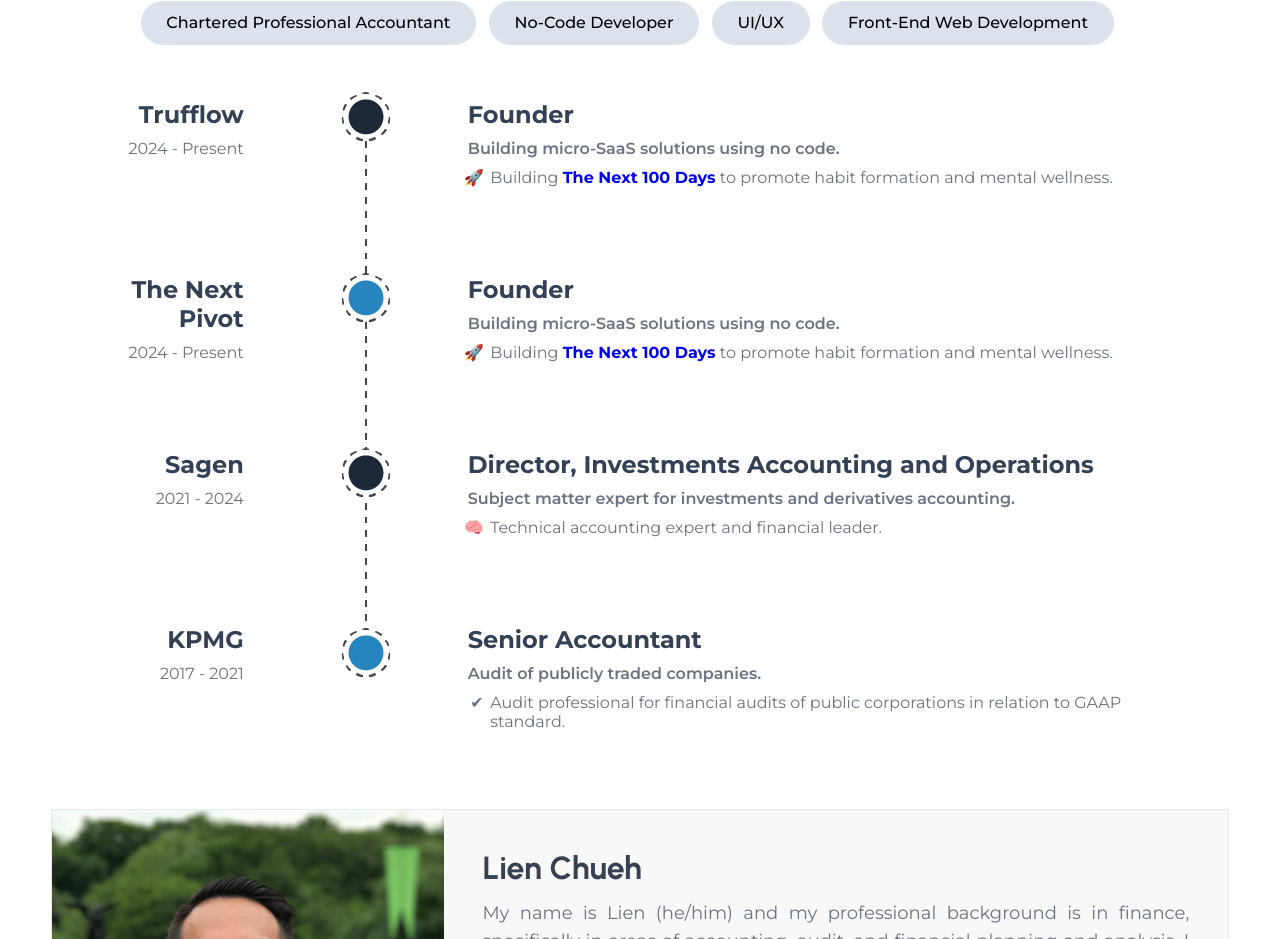
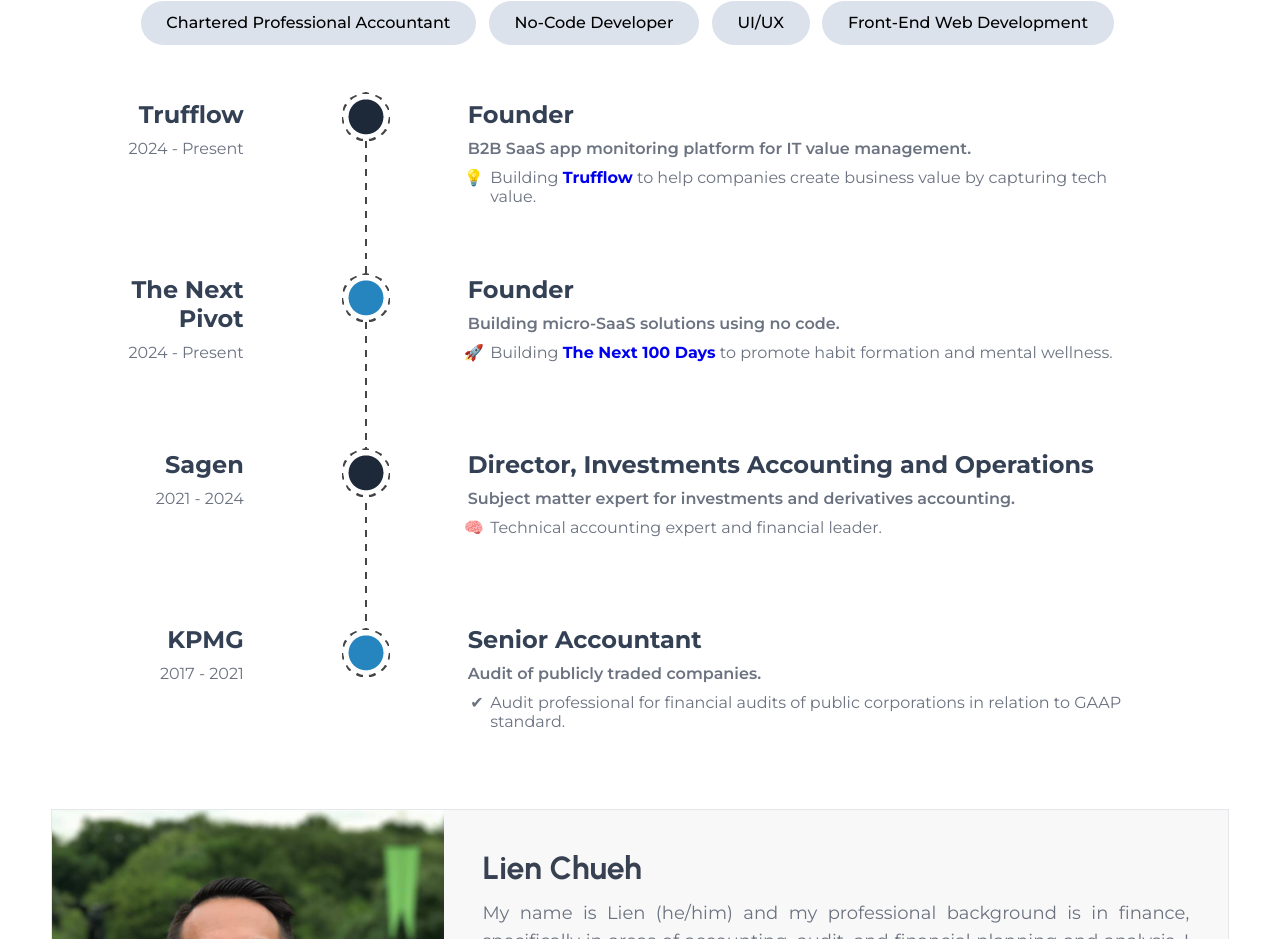
Before and after one commit to Lien48/Lien48.github.io, a React (Create React App) app: page / in a window 1280 px wide. Shown: the part 1417-2356 px from the top of the page. Built offline with nearby package versions, Linux system fonts and the light colour scheme.

Commit message:
Updated Trufflow experience description

```diff
--- a/src/components/story/story.css
+++ b/src/components/story/story.css
@@ -74,6 +74,10 @@
 
 #checkmarkBulletPoints {
     list-style-type: "\2714";
+}
+
+#ideaBulletPoints {
+    list-style-type: "\1F4A1";
 }
 
 /* BubbleCallOuts component */
--- a/src/components/story/story.js
+++ b/src/components/story/story.js
@@ -62,20 +62,20 @@
                         <div className="story-timeline-textbox">
                             <h2>Founder</h2>
                             <p className="story-timeline-textbox-subheading">
-                                Building micro-SaaS solutions using no code.
+                                B2B SaaS app monitoring platform for IT value management.
                             </p>
-                            <ul id="rocketshipBulletPoints">
+                            <ul id="ideaBulletPoints">
                                 <li>
                                     Building{" "}
                                     <b>
                                         <a
-                                            href="https://thenext100days.app"
+                                            href="https://trufflow.com"
                                             target="_blank"
                                             rel="noreferrer">
-                                            The Next 100 Days
+                                            Trufflow
                                         </a>
                                     </b>{" "}
-                                    to promote habit formation and mental wellness.
+                                    to help companies create business value by capturing tech value.
                                 </li>
                             </ul>
                         </div>
```
